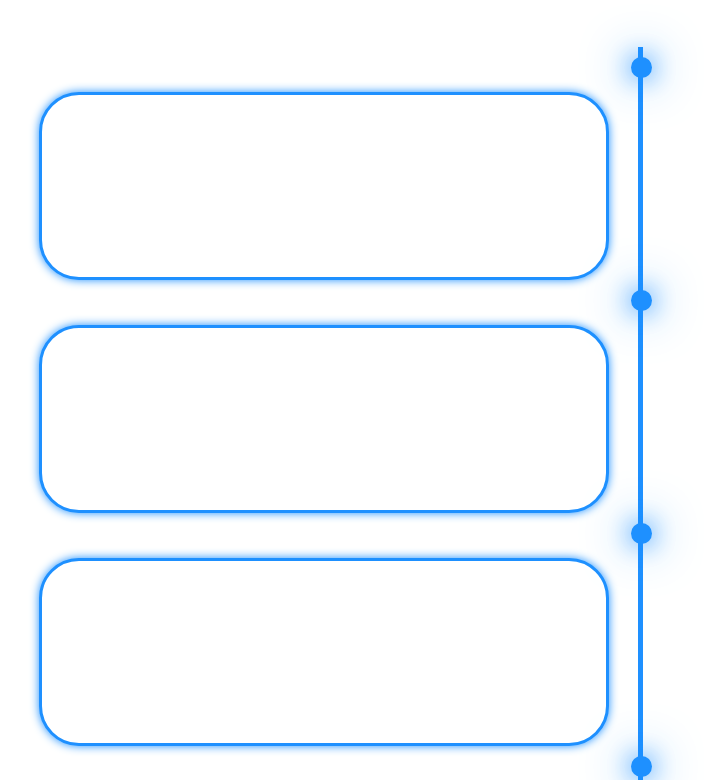
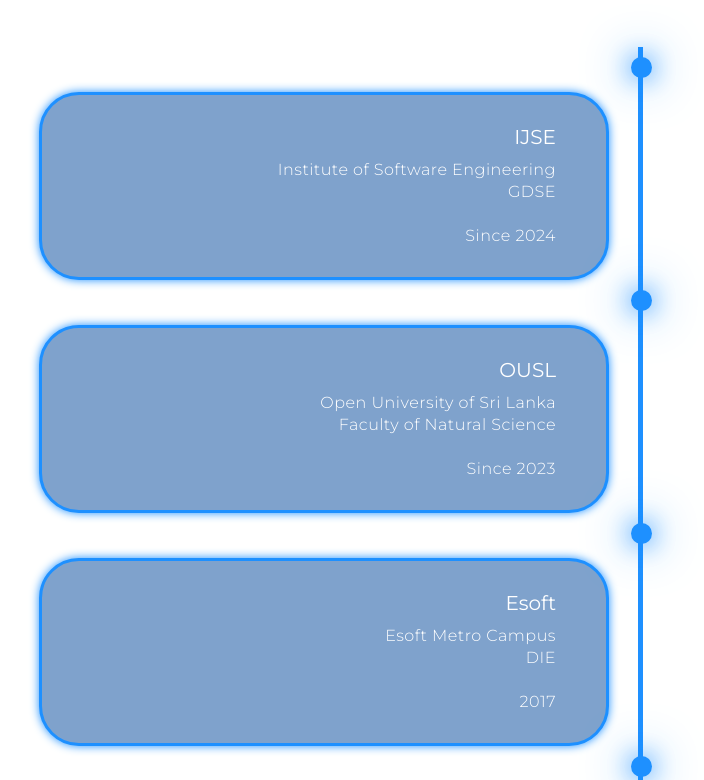
Before and after one commit to AgasthiFdo/portfolio_Agasthi_personal_site, a plain HTML site: page index.html in a window 1280 px wide. Shown: the part 1955-2735 px from the top of the page, without its empty margins (1-705 px from the left). Drawn offline with Linux system fonts and the light colour scheme.

Commit message:
update edu

```diff
--- a/style.css
+++ b/style.css
@@ -739,7 +739,7 @@ p {
 	}
 
 	.timeline-content{
-		background-color: white;
+		background-color: #7fa2cc;
 		border: 3px solid dodgerblue;
 		padding: 30px 50px;
 		border-radius: 4rem;
```
